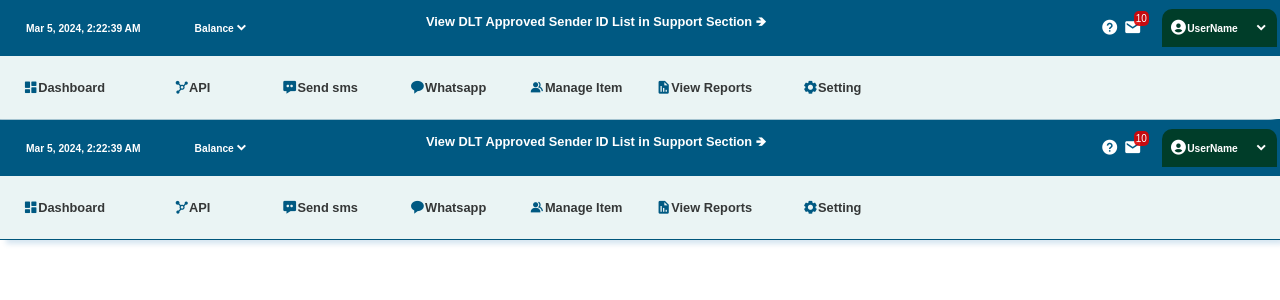
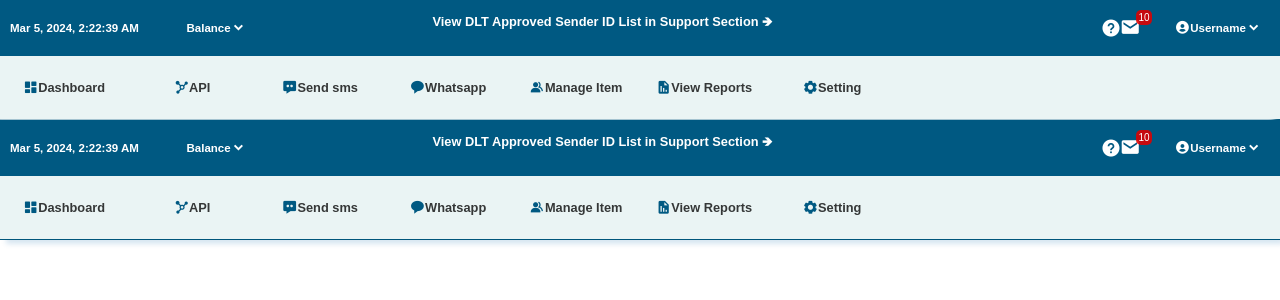
Before and after one commit to vaibhavnarsinge/SmsAppp, an Angular app: page /header in a window 1280 px wide. Shown: the top 300 px of the page. Built offline with nearby package versions, Linux system fonts and the light colour scheme; no server answers.

Commit message:
navbar alignment of profile section

```diff
--- a/src/app/header/header.component.css
+++ b/src/app/header/header.component.css
@@ -12,7 +12,7 @@
 }
 .upper-h {
   display: flex;
-  justify-content: space-evenly;
+  justify-content: space-between;
   align-items: center;
   height: 7vh;
   padding: 1vw 0;
@@ -23,14 +23,15 @@
   color: rgb(255, 255, 255);
   font-size: 1.2vw;
 }
+/*
 .upper-h .outer-ul h4 {
   color: white;
   font-size: 0.8vw;
 }
 .upper-h .outer-ul h4:hover {
-  color: rgb(0, 89, 130);
+  color: rgb(255, 255, 255);
   font-size: 0.8vw;
-}
+} */
 .upper-h .outer-ul li:hover h4 {
   /* box-shadow: 5px 5px 5px -1px rgba(10, 99, 169, 0.16),
   -5px -5px 5px -1px rgba(255, 255, 255, 0.7); */
@@ -40,8 +41,7 @@
 
 .balance-div {
   display: flex;
-  width: 19vw;
-  margin-left: -11vw;
+  width: 20vw;
   justify-content: space-between;
 }
 
@@ -59,10 +59,10 @@
   width: auto;
 }
 
-span {
+/* span {
   margin-left: 2vw;
-  right: 0;
-}
+  right: 0; */
+/* } */
 .rotate {
   /* box-shadow: 5px 5px 5px -1px rgba(10, 99, 169, 0.16),
   -5px -5px 5px -1px rgba(255, 255, 255, 0.7); */
@@ -87,40 +87,22 @@ span {
   }
 }
 
-.n-icn {
-  padding: 10px 10px;
-  height: 4vh;
-  width: 4vh;
-  display: flex;
-  justify-content: center;
-  align-items: center;
-  cursor: pointer;
-  /* box-shadow: 5px 5px 5px -1px rgba(10, 99, 169, 0.16),
-  -5px -5px 5px -1px rgba(255, 255, 255, 0.7); */
 
-  border-radius: 50%; /* Makes the element circular */
-}
 
 .profile-div {
   display: flex;
   width: 14vw;
-  margin-right: -11vw;
+  align-items: center;
+  /* margin-right: -11vw; */
   justify-content: space-between;
 }
 
-.profile {
-  width: 9vw; /* Adjust the width and height as needed */
-  display: flex;
-  justify-content: center;
-  align-items: center;
-  cursor: pointer;
-  /* box-shadow: 5px 5px 5px -1px rgba(10, 99, 169, 0.16),
-    -5px -5px 5px -1px rgba(255, 255, 255, 0.7); */
 
-  border-radius: 50px;
-  padding: 0px 10px;
-  height: 4vh;
+.notificationn{
+  width: 2vw;
+
 }
+
 /*     main nav          */
 
 .main-nav {
@@ -156,17 +138,10 @@ li h4 {
   border-top-right-radius: 10px;
 }
 li:hover h4 {
-  /* box-shadow: 5px 5px 5px -1px rgba(10, 99, 169, 0.16),
-  -5px -5px 5px -1px rgba(255, 255, 255, 0.7); */
   background-color: #ffffff;
   cursor: pointer;
 }
-/* h4:active{
-  box-shadow: 5px 5px 5px -1px rgba(10, 99, 169, 0.16),
-  -5px -5px 5px -1px rgba(10, 99, 169, 0.16);
-  background-color: rgb(167, 215, 205);
-  border: 1px solid white;
-} */
+
 li h4 div {
   display: flex;
   align-items: center;
@@ -174,25 +149,21 @@ li h4 div {
 }
 
 li ul.dropdown {
-  width: 9vw;
+  width: 14vw;
   position: absolute;
   margin-top: 5vh;
-  /* border-bottom-left-radius: 10px;
-  border-bottom-right-radius: 10px;   */
   overflow: hidden;
   display: none;
   border: 1px solid rgba(0, 57, 80, 0.294);
 }
 ul.dropdown li {
-  /* font-family: "Inter", sans-serif; */
-
   font-size: 0.9vw;
-  background-color: #005252;
+  background-color: #eaf4f4;
+  font-weight: 600;
   text-align: center;
-  color: rgb(229, 246, 254);
-  font-weight: 500;
-  padding: 5px 5px;
-  border: 1px solid rgb(255, 255, 255);
+  color: rgb(0, 35, 52);
+  padding: 6px 5px;
+  border: 1px solid rgb(184, 184, 184);
 }
 .outer-ul li {
   display: flex;
--- a/src/app/header/header.component.html
+++ b/src/app/header/header.component.html
@@ -15,8 +15,8 @@
           </h4>
           <ul class="dropdown" style="text-align: left; margin-top: 4vh;">
             <li>
-              SMS &nbsp;&nbsp;&nbsp;&nbsp;&nbsp;&nbsp;<span
-                >:{{count}}</span
+              SMS &nbsp;&nbsp;&nbsp;&nbsp;&nbsp;<span
+                >:&nbsp;{{count}}</span
               >
             </li>
             <li>My SMS&nbsp;&nbsp;&nbsp;<span>:0</span></li>
@@ -38,49 +38,48 @@
         <ul class="outer-ul" >
           <li>
             <h4 style="width: 0;">
-              <i class="bx bxs-help-circle" style="font-size: 1.4vw"></i>
+              <i class="bx bxs-help-circle" style="font-size: 1.6vw"></i>
             </h4>
-            <ul class="dropdown" style="text-align: left; margin-top: 4vh; width: 14vw;">
+            <ul class="dropdown" style="text-align: left; margin-top: 2.4vw; width: 14vw;">
               <li>+91 8600987604</li>
               <li>support@nuevastech.com</li>
               <li>KYC Registration</li>
-              <li ><a href="../../assets/DLT_SENDERID_LIST.pdf"  style="text-decoration: none; color: white;">DLT Aprroved Sender ID List</a></li>
+              <li ><a href="../../assets/DLT_SENDERID_LIST.pdf"  style="text-decoration: none; color: rgb(0, 0, 0);">DLT Aprroved Sender ID List</a></li>
             </ul>
           </li>
         </ul>
       </div>
 
-
-
       <!-- <div class="support n-icn">
         <i class="bx bxs-help-circle" style="font-size: 1.4vw"></i>
       </div> -->
-      <div class="notificationn n-icn" style="position: relative">
-        <i class="bx bxs-envelope" style="font-size: 1.4vw"></i>
+      <div class="notificationn" style="position: relative">
+        <i class="bx bxs-envelope" style="font-size: 1.6vw"></i>
         <span
           style="
             height: 15px;
-            width: 15px;
+            width: auto;
             font-size: 10px;
             padding: 2px;
             position: absolute;
             border-radius: 5px;
-            margin: -19px 0 0 0;
+            margin: -7px 0 0 -4px;
             color: white;
             background-color: rgba(223, 0, 0, 0.884);
           "
           >10</span
         >
       </div>
-      <div class="profile">
-        <ul class="outer-ul" >
+
+      <div class="balance-div" style="width: 8vw; margin-right: 1vw;">
+      <ul class="outer-ul" (click)="loadCount()">
         <li>
-            <h4 style="background-color: rgb(0, 61, 41); margin-left: 2vw;">
-              <i class="bx bxs-user-circle" style="font-size: 1.4vw; width: 2px;"></i>
-              UserName
+          <h4>
+            <i class="bx bxs-user-circle"></i>
+            Username
             <i class="bx bxs-chevron-down"></i>
           </h4>
-            <ul class="dropdown" style="text-align: left; margin-left: 2vw;">
+          <ul class="dropdown" style="text-align: left; margin: 1.8vw 0 0 0; width: 9vw;">
             <li><i class="bx bxs-user-circle" style="font-size: 1vw; margin-right: 5px; color: white;"></i>Profile</li>
 
             <li>Change Password</li>
@@ -90,29 +89,10 @@
         </li>
       </ul>
     </div>
-      <!-- <div class="profile">
-        <button style="background-color: transparent; border: none; cursor: pointer;">Theme</button>
-      </div> -->
   </div>
   </div>
 
   <div class="main-nav">
-    <!-- <div class="logo">
-      <img
-        class="img"
-        src="../../assets/dn-logo.png"
-        style="
-          height: 6vh;
-          width: 8vw;
-          box-shadow: inset 5px 5px 5px -1px rgba(2, 182, 74, 0.16),
-            inset -5px -5px 5px -1px rgba(255, 255, 255, 0.7);
-          border-radius: 5px;
-          margin-left: -2vw;
-          border: 0px solid rgba(0, 138, 138, 0.296);
-        "
-        alt=""
-      />
-    </div> -->
     <ul class="outer-ul">
       <li>
         <h4>
--- a/src/styles.css
+++ b/src/styles.css
@@ -20,14 +20,13 @@ body::-webkit-scrollbar {
   height: 2em;
   padding: 1em;
   margin: 1em auto;
-  outline: 3px solid   rgb(255, 255, 255);
     width: 10px;
     height: 8px;
-    background-color: var(--blue)
+    background-color: white
   }
 
   body::-webkit-scrollbar-thumb {
-    background: rgb(0, 64, 113);
+    background: rgb(83, 122, 0);
   }
 
   /* @media screen and (max-width: 415px) {
```
Lines whose indentation alone changed are shown as unchanged.
